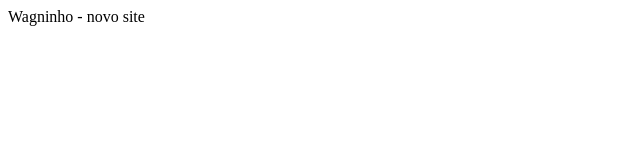
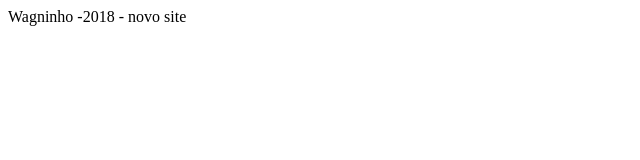
Before and after one commit to f2digitalmkt/wagninho, a plain HTML site: page index.html in a window 1280 px wide. Shown: the full height of the page, 0-640 px from the left. Drawn offline with Linux system fonts and the light colour scheme.

Commit message:
Alteração do title para inclusão de 2018

```diff
--- a/index.html
+++ b/index.html
@@ -1 +1 @@
-<p>Wagninho - novo site</p>
+<p>Wagninho -2018 - novo site</p>
```
